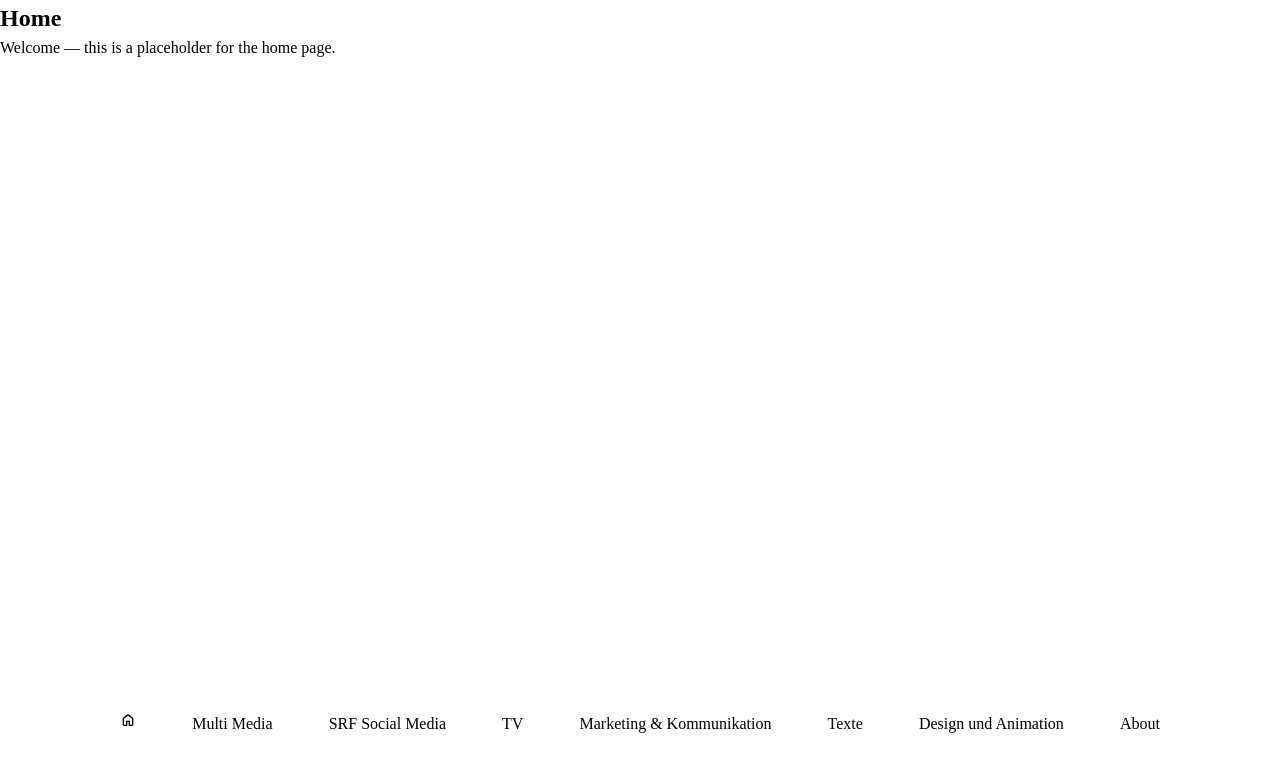
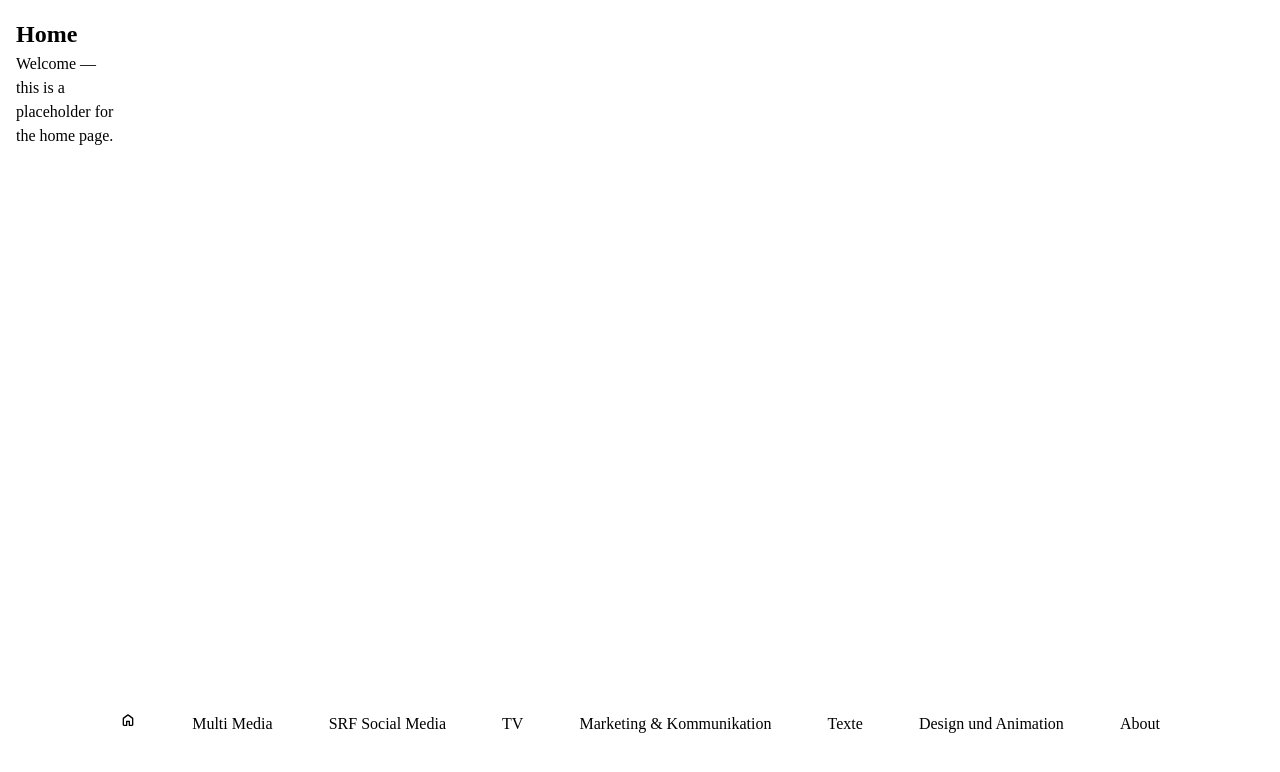
Before and after one commit to vellamassi/PortfolioMagali, a React (Vite) app: page / in a window 1280 px wide. Shown: the top 772 px of the page. Built offline with nearby package versions, Linux system fonts and the light colour scheme; no server answers; what @directus/sdk would draw is missing.

Commit message:
Add more scss core styling files

```diff
--- a/css/main.scss
+++ /dev/null
@@ -1,3 +0,0 @@
-@import 'reset.scss';
-@import 'components/body.scss';
-@import 'components/navigation.scss';
--- a/css/components/body.scss
+++ b/scss/components/body.scss
@@ -7,5 +7,6 @@ body {
         display: flex;
         flex-direction: column;
         justify-content: space-between;
+        gap: 32px;
     }
 }
--- /dev/null
+++ b/scss/core/grid.scss
@@ -0,0 +1,6 @@
+.grid {
+    display: grid;
+    grid-template-columns: repeat(12, minmax(0, 1fr));
+
+    padding: 16px 16px 0;
+}
--- /dev/null
+++ b/scss/main.scss
@@ -0,0 +1,7 @@
+// Core
+@import 'core/reset.scss';
+@import 'core/grid.scss';
+
+// Components
+@import 'components/body.scss';
+@import 'components/navigation.scss';
--- a/src/App.tsx
+++ b/src/App.tsx
@@ -9,12 +9,14 @@ export default function App() {
   return (
     <>
       <main>
+          <div className="grid">
               <Routes>
                   <Route path="/" element={<Home />} />
                   <Route path="/contact" element={<Contact />} />
                   <Route path="/:type" element={<ProjectCategory />} />
                   <Route path="/:type/:slug" element={<ProjectDetail />} />
               </Routes>
+          </div>
       </main>
 
       <footer className="footer">
--- a/src/main.tsx
+++ b/src/main.tsx
@@ -1,7 +1,7 @@
 import { StrictMode } from 'react'
 import { createRoot } from 'react-dom/client'
 import { BrowserRouter } from 'react-router-dom'
-import '../css/main.scss'
+import '../scss/main.scss'
 import App from './App.tsx'
 
 createRoot(document.getElementById('root')!).render(
```
Also changed, not shown: scss/components/navigation.scss (renamed from css/components/navigation.scss), scss/core/reset.scss (renamed from css/reset.scss). Lines whose indentation alone changed are shown as unchanged.
